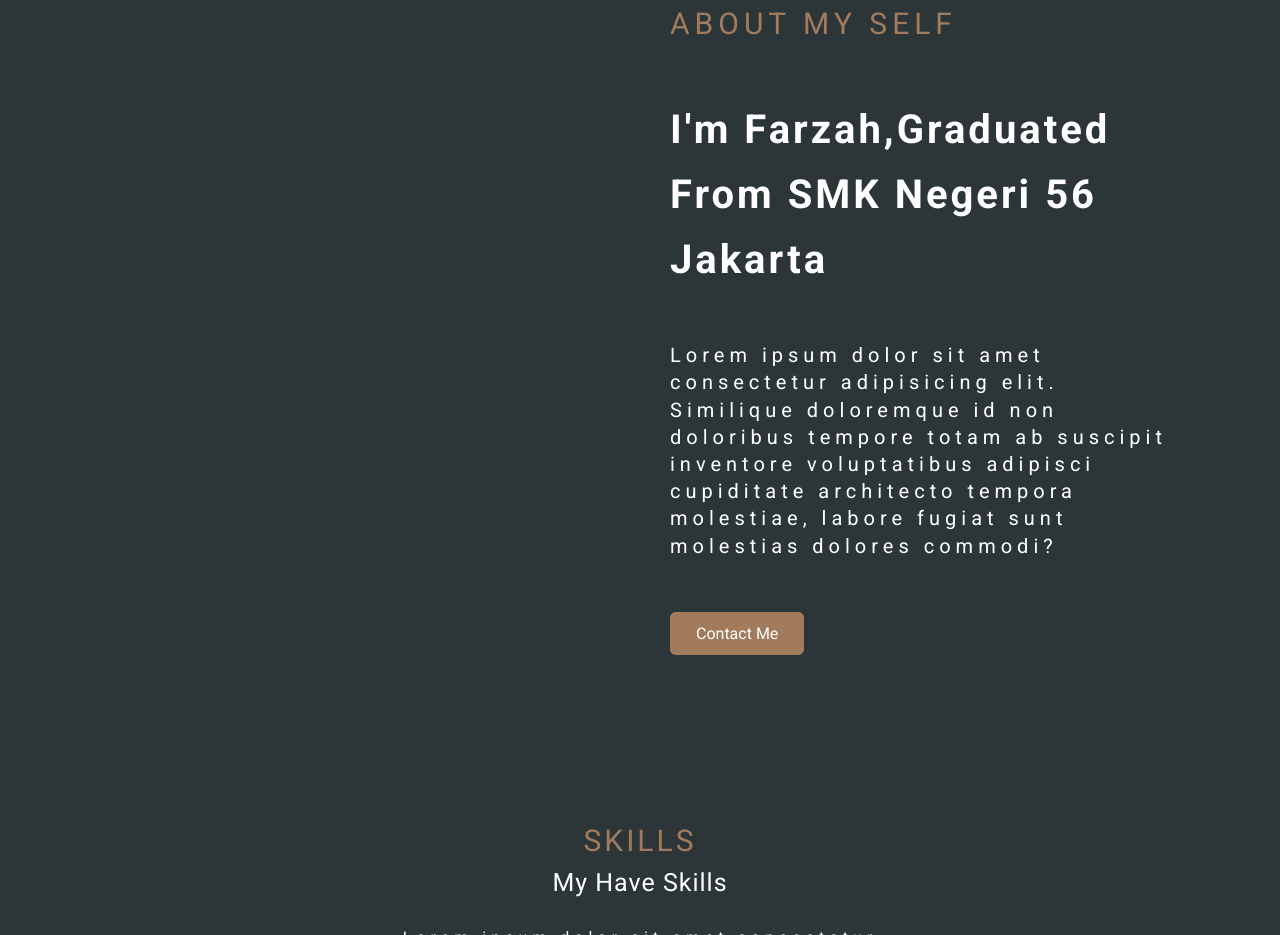
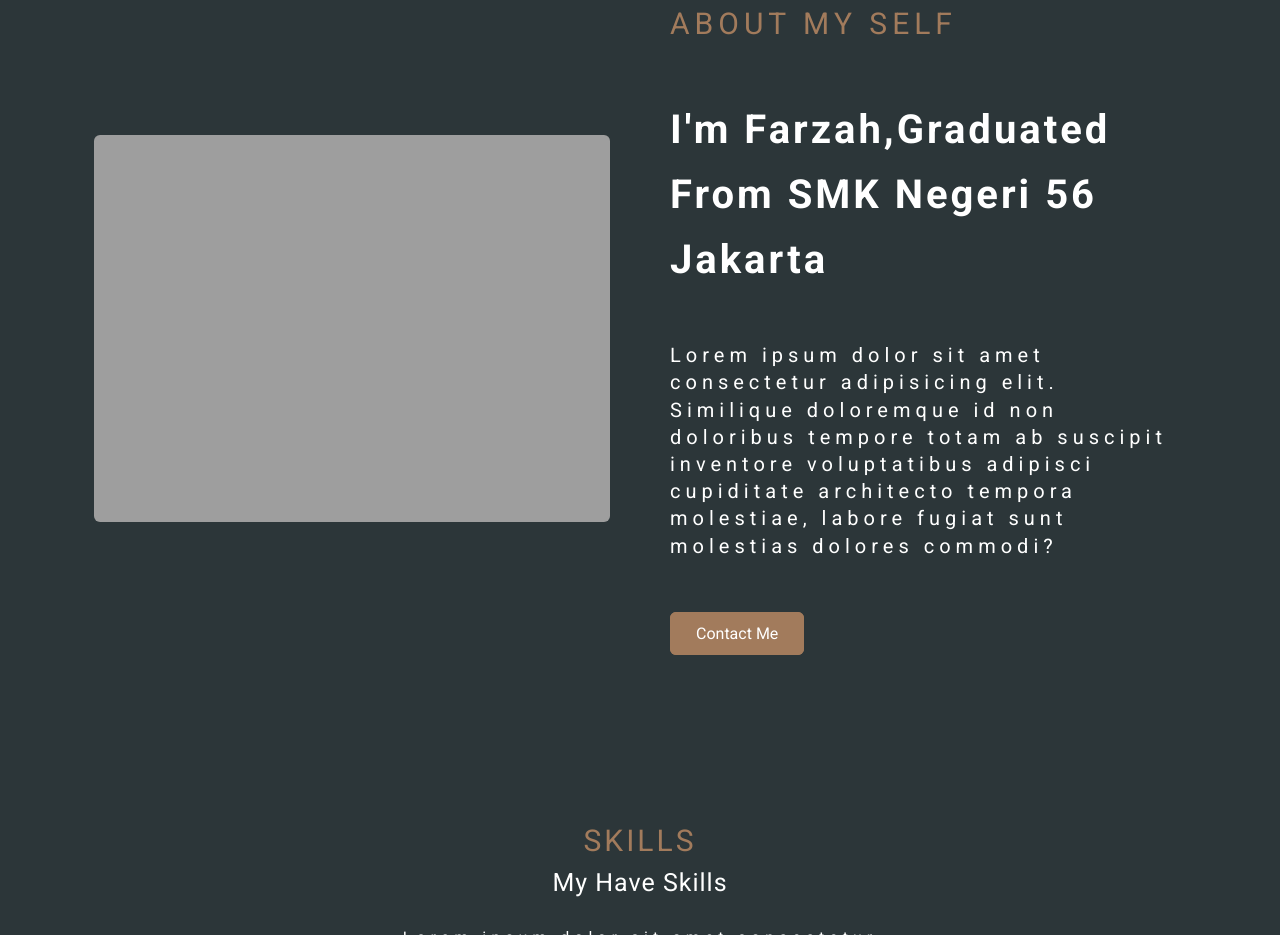
Before and after one commit to farzah14/personal-website, a plain HTML site: page index.html in a window 1280 px wide. Shown: the part 880-1815 px from the top of the page. Drawn offline with nearby package versions, Linux system fonts and the light colour scheme; the site is published under a folder, as on GitHub Pages, so addresses that start at the root find nothing.

Commit message:
fix bug-5

```diff
--- a/index.html
+++ b/index.html
@@ -7,7 +7,8 @@
     <meta name="viewport" content="width=device-width, initial-scale=1.0">
     <link rel="stylesheet" href="https://cdnjs.cloudflare.com/ajax/libs/font-awesome/6.1.2/css/all.min.css">
     <title>Portofolio</title>
-    <link href="https://cdn.jsdelivr.net/npm/bootstrap@5.3.3/dist/css/bootstrap.min.css" rel="stylesheet" integrity="sha384-QWTKZyjpPEjISv5WaRU9OFeRpok6YctnYmDr5pNlyT2bRjXh0JMhjY6hW+ALEwIH" crossorigin="anonymous">
+    <link href="https://cdn.jsdelivr.net/npm/bootstrap@5.3.3/dist/css/bootstrap.min.css" rel="stylesheet"
+        integrity="sha384-QWTKZyjpPEjISv5WaRU9OFeRpok6YctnYmDr5pNlyT2bRjXh0JMhjY6hW+ALEwIH" crossorigin="anonymous">
     <link rel="stylesheet" href="style.css">
     <link rel="preconnect" href="https://fonts.googleapis.com">
     <link rel="preconnect" href="https://fonts.gstatic.com" crossorigin>
@@ -54,7 +55,7 @@
     <section id="about">
         <div class="container">
             <div class="twl-col-grid">
-                <img src="/img/image3.jpg" class="rounded" alt="">
+                <img src="img/image3.jpg" class="rounded" alt="">
                 <div class="content">
                     <p class="self">About My Self</p>
                     <h1>I'm Farzah,Graduated from SMK Negeri 56 Jakarta </h1>
```
